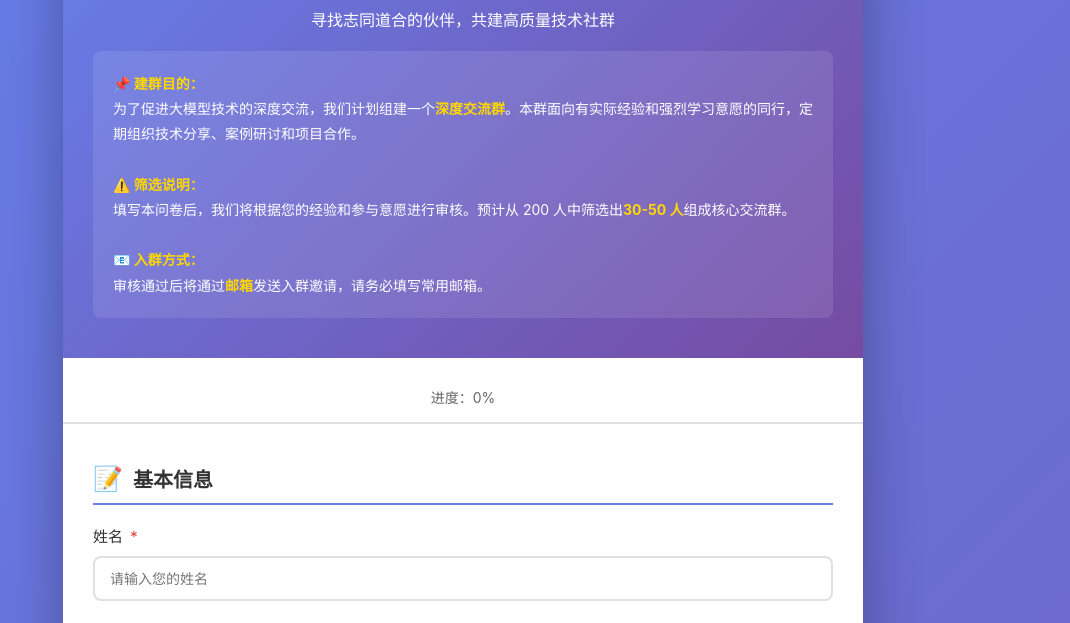
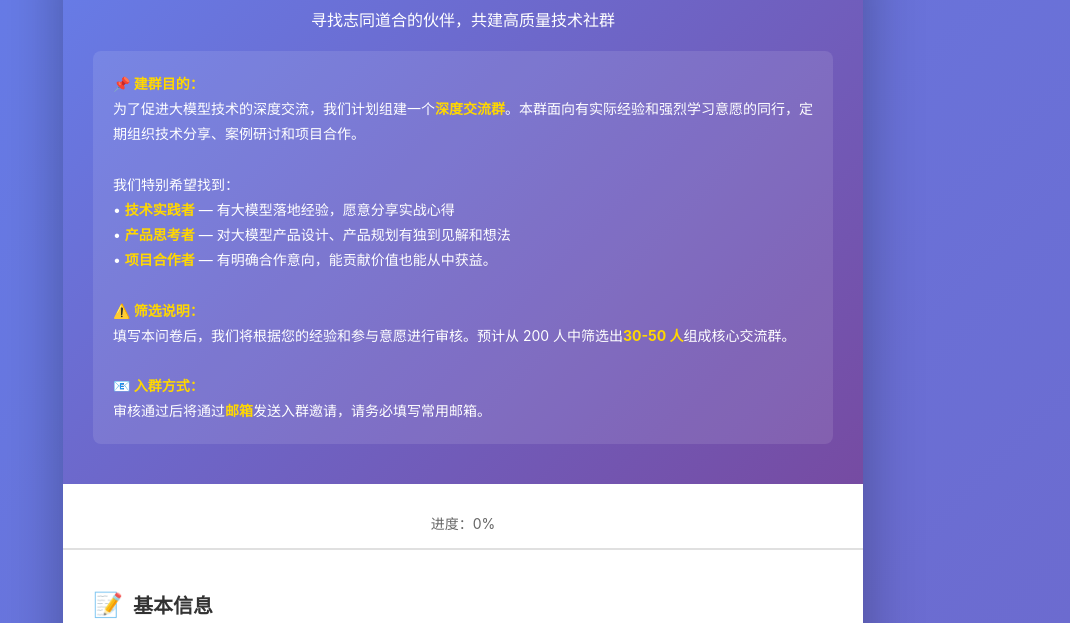
Before and after one commit to ruoan724996/survey-system, a plain HTML site: page deep交流筛选问卷.html in a window 1280 px wide. Shown: the part 103-726 px from the top of the page, without its empty margins (177-1247 px from the left). Drawn offline with Linux system fonts and the light colour scheme.

Commit message:
增加产品思考者筛选定位 - 寻找对大模型产品设计、规划有想法的人

```diff
--- a/deep交流筛选问卷.html
+++ b/deep交流筛选问卷.html
@@ -311,7 +311,7 @@
 
             <div class="intro">
                 <strong>📌 建群目的：</strong><br>
-                为了促进大模型技术的深度交流，我们计划组建一个<strong>深度交流群</strong>。本群面向有实际经验和强烈学习意愿的同行，定期组织技术分享、案例研讨和项目合作。<br><br>
+                为了促进大模型技术的深度交流，我们计划组建一个<strong>深度交流群</strong>。本群面向有实际经验和强烈学习意愿的同行，定期组织技术分享、案例研讨和项目合作。<br><br>我们特别希望找到：<br>• <strong>技术实践者</strong> — 有大模型落地经验，愿意分享实战心得<br>• <strong>产品思考者</strong> — 对大模型产品设计、产品规划有独到见解和想法<br>• <strong>项目合作者</strong> — 有明确合作意向，能贡献价值也能从中获益。<br><br>
                 <strong>⚠️ 筛选说明：</strong><br>
                 填写本问卷后，我们将根据您的经验和参与意愿进行审核。预计从 200 人中筛选出<strong>30-50 人</strong>组成核心交流群。<br><br>
                 <strong>📧 入群方式：</strong><br>
```
